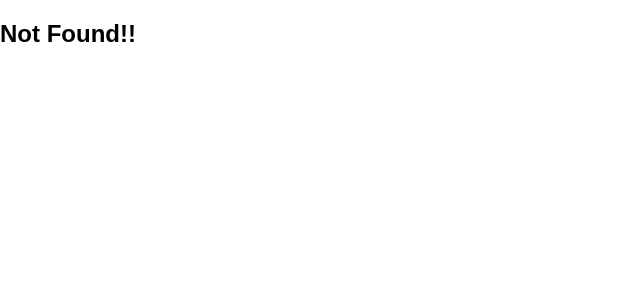
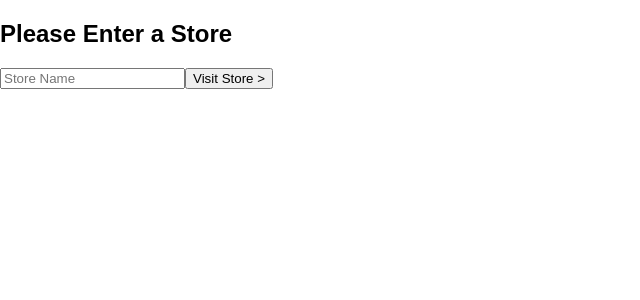
Before and after one commit to cmwint/react-tutorial, a React (Create React App) app in the folder catch-of-the-day/: page / in a window 1280 px wide. Shown: the top 300 px of the page, without its empty margins (0-640 px from the left). Built offline with nearby package versions, Linux system fonts and the light colour scheme.

Commit message:
Update router to include home page

```diff
--- a/catch-of-the-day/src/index.js
+++ b/catch-of-the-day/src/index.js
@@ -32,7 +32,7 @@ const Main = () => {
 			<Switch>
 				{/* When the the url exactly matches the home/main page */}
 				{/* show the store picker component */}
-				<Route exact path="/store" component={StorePicker} />
+				<Route exact path="/" component={StorePicker} />
 				<Route path="/store/:storeId" component={App} />
 				<Route component={NotFound} />
 			</Switch>
```
